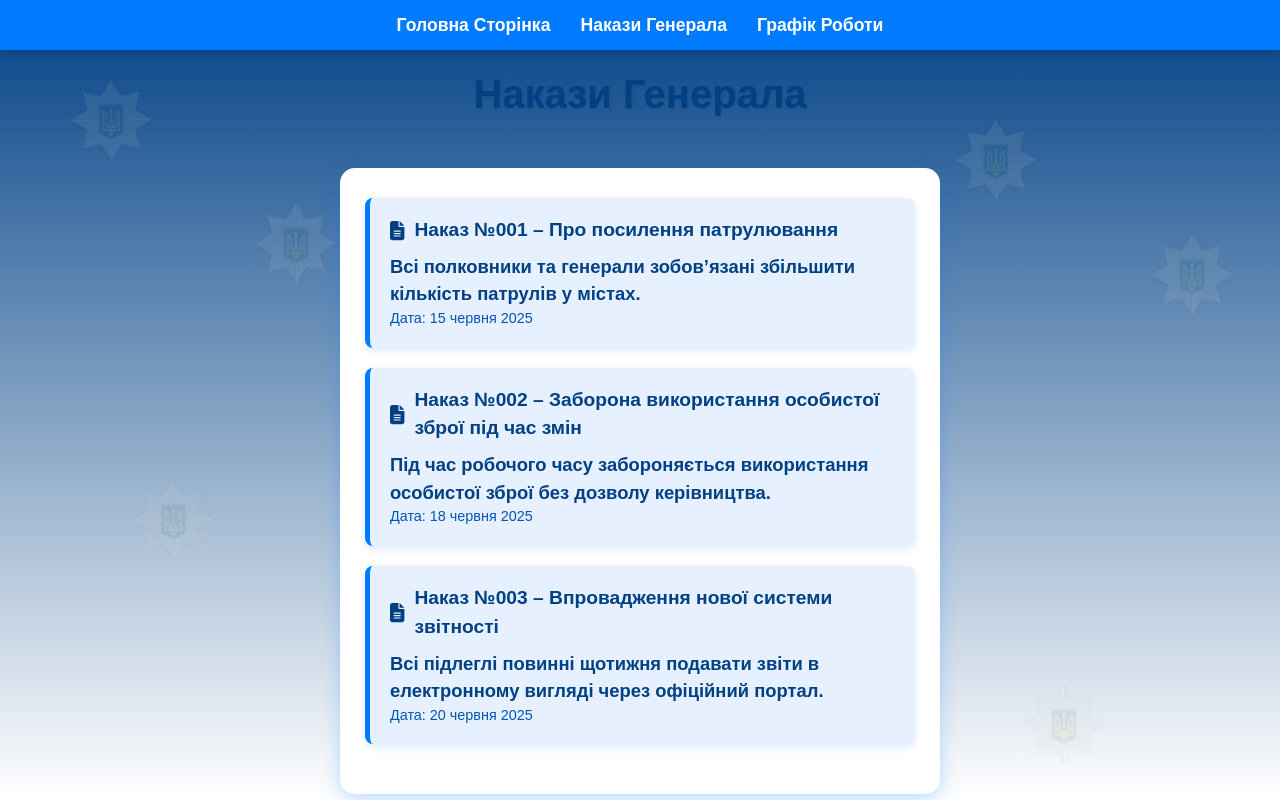
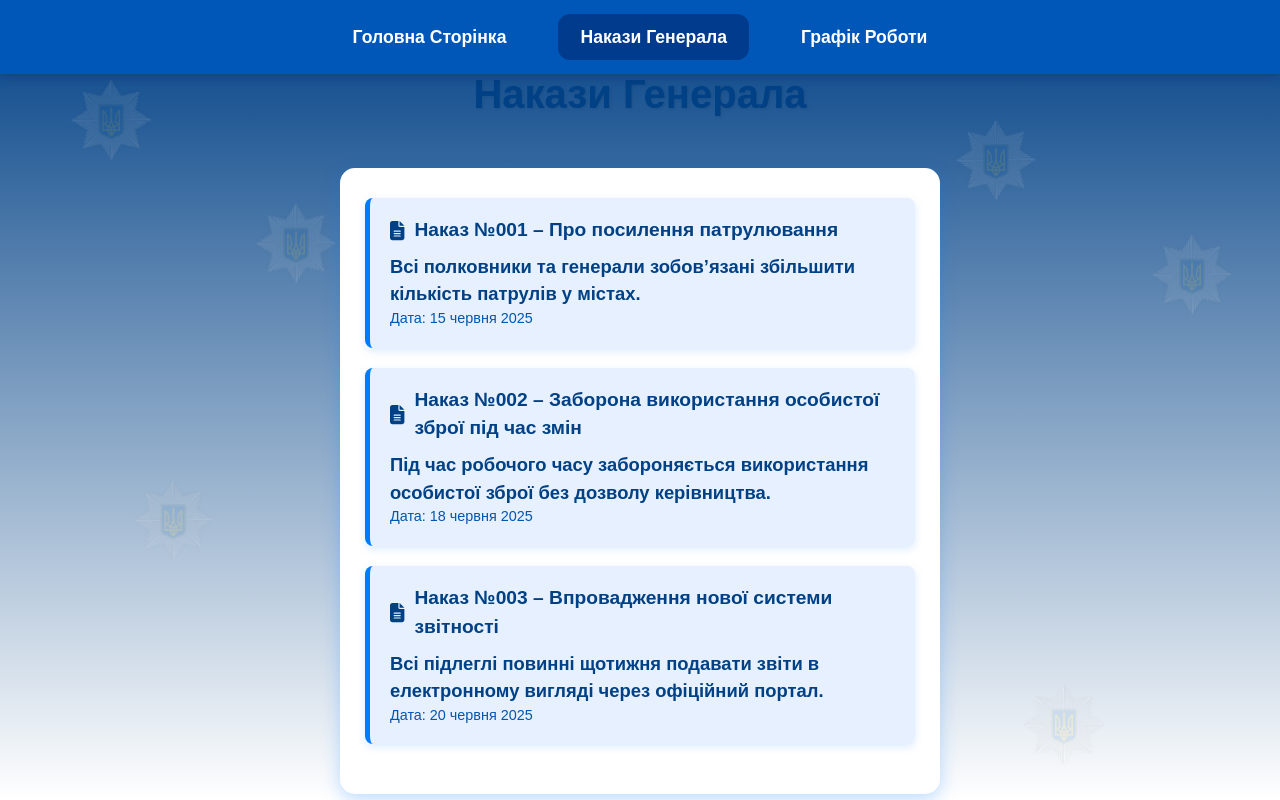
Before and after one commit to stw1zze/npu, a plain HTML site: page nakazy.html in a window 1280 px wide. Drawn offline with nearby package versions, Linux system fonts and the light colour scheme.

Commit message:
Update nakazy.html

```diff
--- a/nakazy.html
+++ b/nakazy.html
@@ -24,10 +24,10 @@
       position: fixed;
       top: 0;
       width: 100%;
-      background-color: #007bff;
-      padding: 12px 0;
+      background-color: #0057b7;
+      padding: 14px 0;
       z-index: 1000;
-      box-shadow: 0 2px 8px rgba(0,0,0,0.15);
+      box-shadow: 0 2px 10px rgba(0, 0, 0, 0.2);
     }
 
     nav .container {
@@ -38,14 +38,21 @@
 
     nav a {
       color: white;
-      font-weight: 600;
+      font-weight: 700;
       font-size: 1.1rem;
+      padding: 10px 22px;
+      border-radius: 12px;
       text-decoration: none;
-      transition: color 0.3s ease;
+      transition: background-color 0.3s ease;
     }
 
     nav a:hover {
-      color: #cce5ff;
+      background-color: #003b8e;
+      color: #ffffff;
+    }
+
+    nav a.active {
+      background-color: #003b8e;
     }
 
     h1 {
@@ -111,7 +118,6 @@
       font-weight: 500;
     }
 
-    /* Фон с логотипами */
     .background-logos {
       position: fixed;
       top: 0;
@@ -205,7 +211,6 @@
         <div>Всі підлеглі повинні щотижня подавати звіти в електронному вигляді через офіційний портал.</div>
         <div class="order-date">Дата: 20 червня 2025</div>
       </li>
-      <!-- Добавь свои приказы сюда -->
     </ul>
   </div>
 
```
